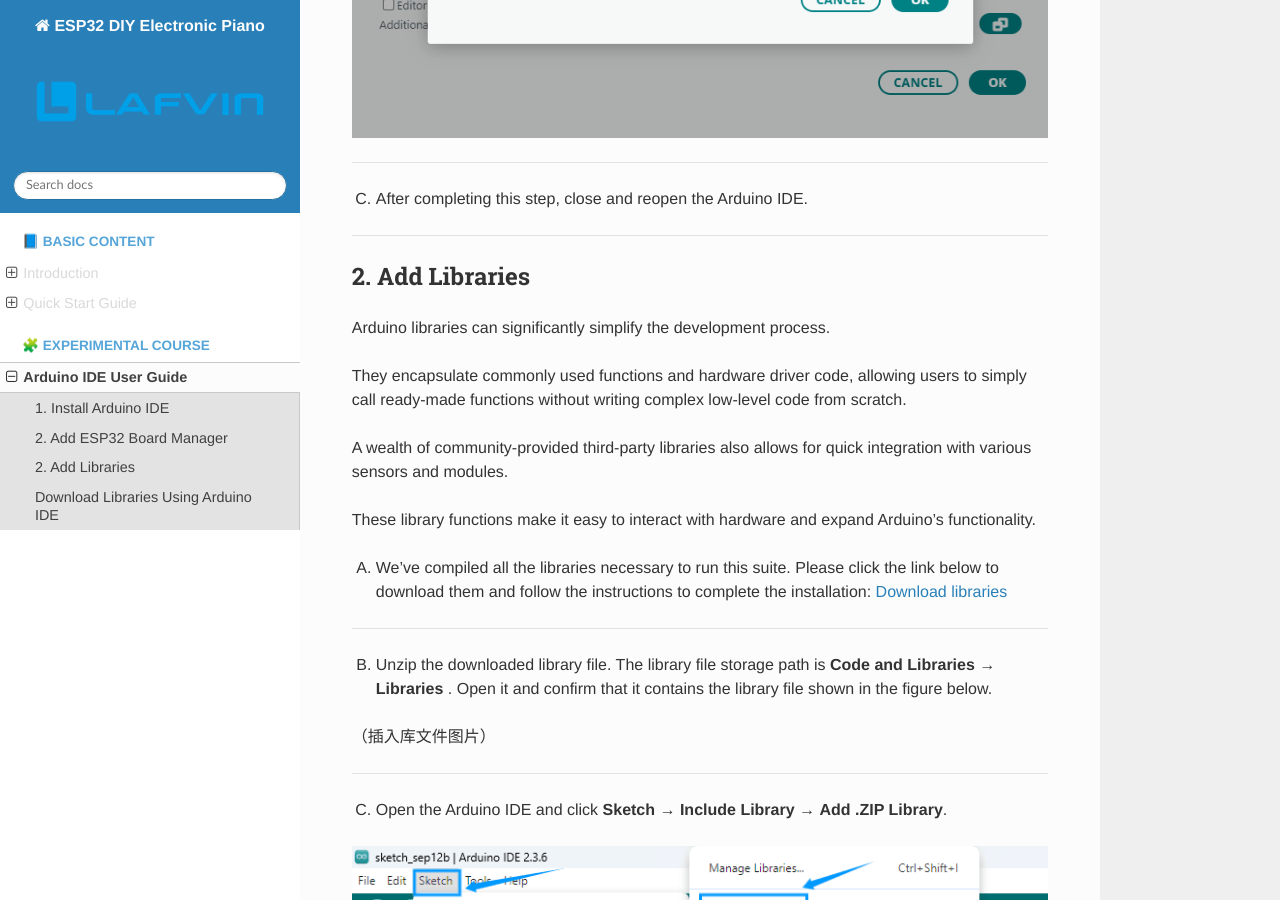
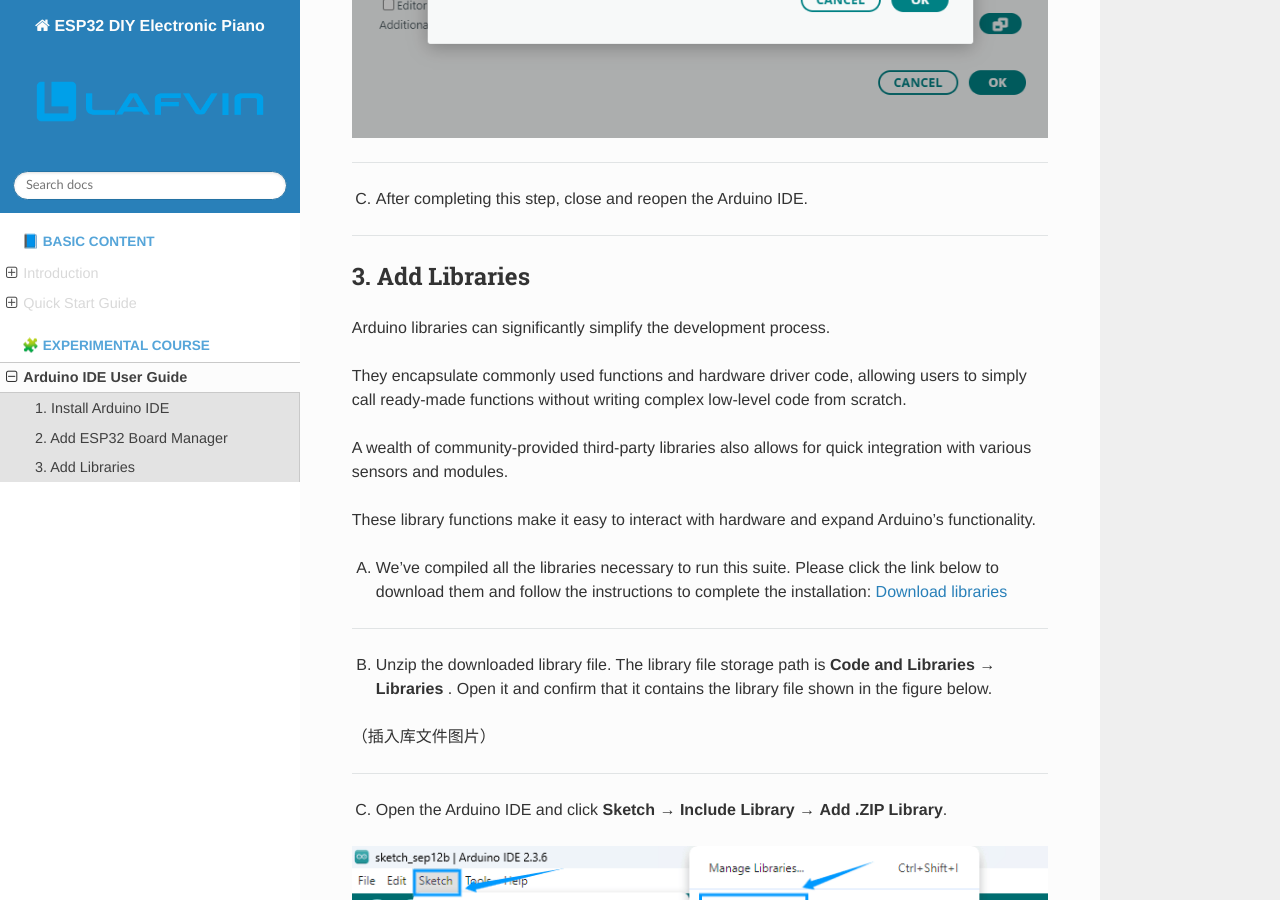
Before and after one commit to COLA508/ESP32_DIY_Electronic_Piano, a Sphinx documentation site: the page built from docs/source/ArduinoIDEUserGuide.rst, in a window 1280 px wide and 900 px high, scrolled down 4787 px. Built offline with Sphinx 7.4.7 and the Read the Docs theme 3.1.0, drawn with Linux system fonts in a browser that asks for light colours.

Commit message:
Update ArduinoIDEUserGuide.rst

```diff
--- a/docs/source/ArduinoIDEUserGuide.rst
+++ b/docs/source/ArduinoIDEUserGuide.rst
@@ -76,7 +76,7 @@ C. After completing this step, close and reopen the Arduino IDE.
 
 ----
 
-2. Add Libraries
+3. Add Libraries
 ----------------
 
 Arduino libraries can significantly simplify the development process.
@@ -132,14 +132,13 @@ E. If the library file is imported successfully, the Arduino IDE output window w
 
 ----
 
-Download Libraries Using Arduino IDE
-------------------------------------
+F. Download Libraries Using Arduino IDE
 
 You can also download required libraries directly using the Arduino IDE.
 
-A. On the right side of the Arduino IDE interface, click the Library Manager icon.
+ - On the right side of the Arduino IDE interface, click the Library Manager icon.
 
-B. Enter keywords in the search box to find the required library and click Install to download.
+ - Enter keywords in the search box to find the required library and click Install to download.
 
 .. image:: _static/arduino/13.lib.png
    :width: 800
```
